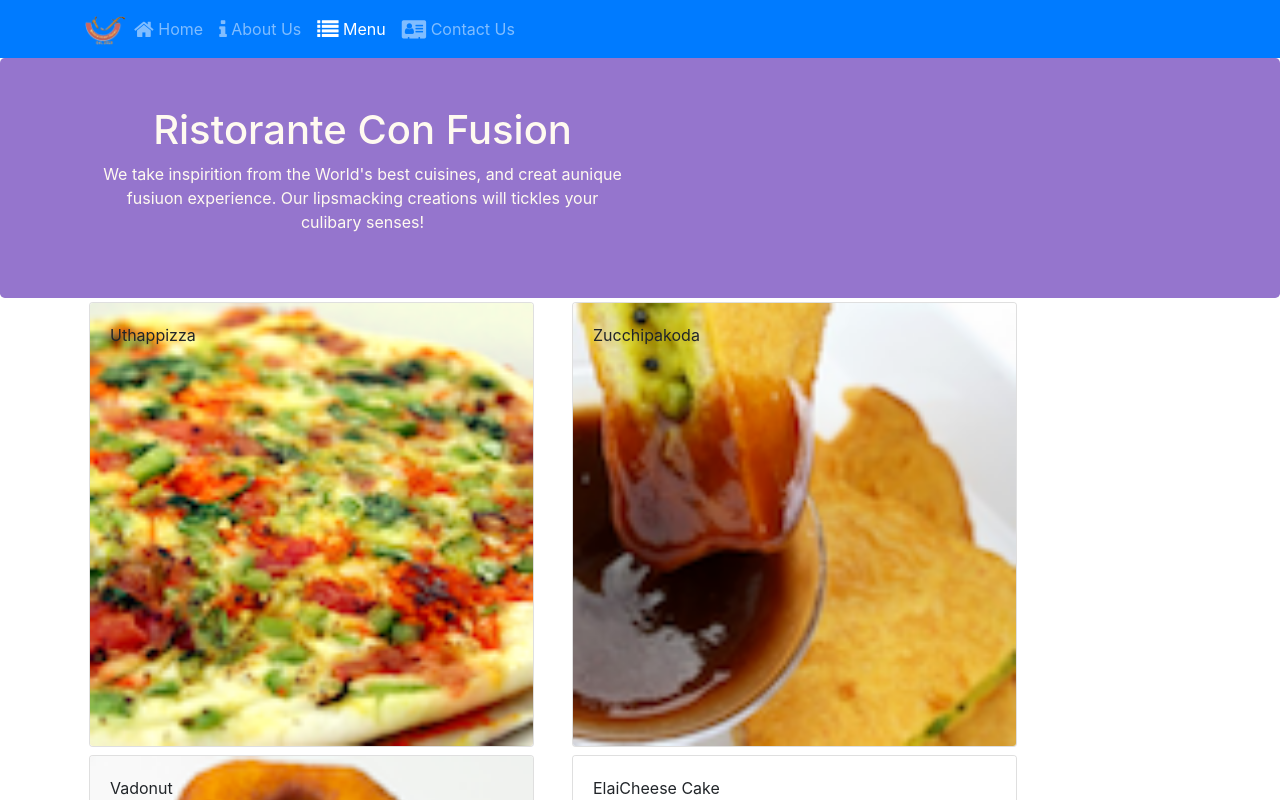
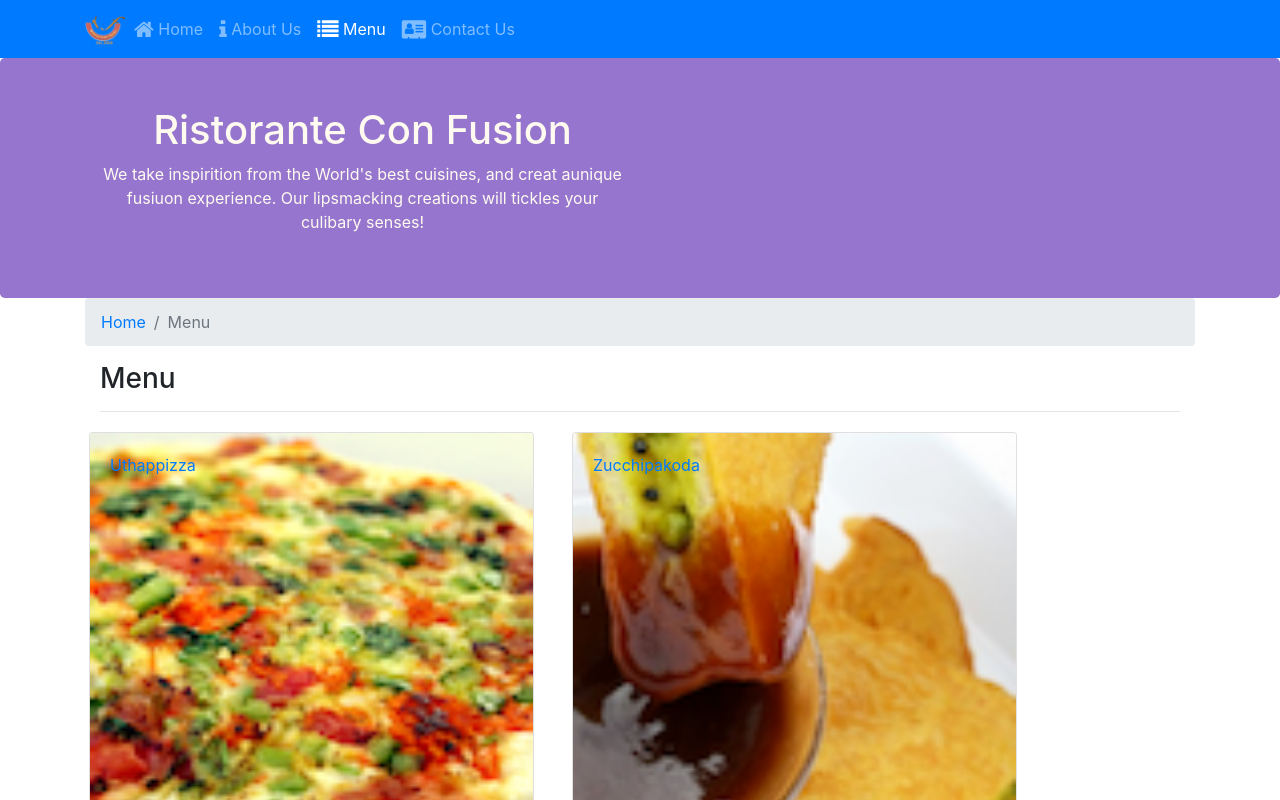
Before and after one commit to cwilliamson29/confusion-react, a React (Create React App) app: page /menu in a window 1280 px wide. Shown: the top 800 px of the page. Built offline with nearby package versions, Linux system fonts and the light colour scheme.

Commit message:
Finished comment view with routes

```diff
--- a/src/components/ContactComponent.js
+++ b/src/components/ContactComponent.js
@@ -1,8 +1,20 @@
 import React from "react";
+import { Breadcrumb, BreadcrumbItem } from "reactstrap";
+import { Link } from "react-router-dom";
 
 function Contact(props) {
   return (
     <div className="container">
+      <Breadcrumb>
+        <BreadcrumbItem>
+          <Link to="/home">Home</Link>{" "}
+        </BreadcrumbItem>
+        <BreadcrumbItem active>Contact Us</BreadcrumbItem>
+      </Breadcrumb>
+      <div className="col-12">
+        <h3>Contact Us</h3>
+        <hr />
+      </div>
       <div className="row row-content">
         <div className="col-12">
           <h3>Location Information</h3>
--- a/src/components/MainComponent.js
+++ b/src/components/MainComponent.js
@@ -9,7 +9,7 @@ import { DISHES } from "../shared/dishes";
 import { PROMOTIONS } from "../shared/promotions";
 import { LEADERS } from "../shared/leaders";
 import { COMMENTS } from "../shared/comments";
-import { Routes, Route, Navigate } from "react-router-dom";
+import { Routes, Route, useParams } from "react-router-dom";
 
 class Main extends Component {
   constructor(props) {
@@ -33,13 +33,30 @@ class Main extends Component {
         />
       );
     };
+
+    const DishWithId = () => {
+      const { dishId } = useParams();
+      //console.log(this.state.comments.map() + "maincomp");
+      return (
+        <DishDetail
+          dish={this.state.dishes[dishId]}
+          comments={this.state.comments}
+        />
+      );
+    };
+
     return (
       <div>
         <Header />
         <Routes>
           <Route path="home" element={<HomePage />} />
-          <Route path="menu" element={<Menu dishes={this.state.dishes} />} />
-          <Route path="contactus" element={<Contact />} />
+          <Route
+            exact
+            path="menu"
+            element={<Menu dishes={this.state.dishes} />}
+          />
+          <Route path="menu/:dishId" element={<DishWithId />} />
+          <Route exact path="contactus" element={<Contact />} />
         </Routes>
 
         <Footer />
--- a/src/components/dishDetail.js
+++ b/src/components/dishDetail.js
@@ -1,26 +1,36 @@
 import React from "react";
-import { Card, CardImg, CardText, CardBody, CardTitle } from "reactstrap";
+import {
+  Card,
+  CardImg,
+  CardText,
+  CardBody,
+  CardTitle,
+  Breadcrumb,
+  BreadcrumbItem,
+} from "reactstrap";
+import { Link } from "react-router-dom";
 
 function RenderComments({ dish }) {
   let options = { year: "numeric", month: "short", day: "numeric" };
 
-  const posts = dish.map((post) => {
-    return (
-      <li key={post.id}>
-        <p>{post.comment}</p>
-        <p className="font-italic">
-          -- {post.author},
-          <span>
-            {new Date(post.date).toLocaleDateString("en-US", options)}
-          </span>
-        </p>
-      </li>
-    );
-  });
   return (
     <div className="col-12 col-md-5 m-1">
       <h4>Comments:</h4>
-      <ul className="list-unstyled">{posts}</ul>
+      <ul className="list-unstyled">
+        {dish.map((coms) => {
+          return (
+            <li key={coms.id}>
+              <p>{coms.comment}</p>
+              <p className="font-italic">
+                -- {coms.author},&nbsp;
+                <span>
+                  {new Date(coms.date).toLocaleDateString("en-US", options)}
+                </span>
+              </p>
+            </li>
+          );
+        })}
+      </ul>
     </div>
   );
 }
@@ -40,16 +50,25 @@ function RenderDish({ dish }) {
 }
 
 function DishDetail(props) {
-  //const dish = props.dish;
+  const coms = props.comments.filter((item) => item.dishId === props.dish.id);
 
   if (props.dish === null) {
     return <div></div>;
   } else {
     return (
       <div className="container">
+        <Breadcrumb>
+          <BreadcrumbItem>
+            <Link to="/menu">Menu</Link>
+          </BreadcrumbItem>
+          <BreadcrumbItem active>{props.dish.name}</BreadcrumbItem>
+        </Breadcrumb>
+        <div className="col-12">
+          <h3>{props.dish.name}</h3>
+        </div>
         <div className="row">
           <RenderDish dish={props.dish} />
-          <RenderComments dish={props.dish.comments} />
+          <RenderComments dish={coms} />
         </div>
       </div>
     );
--- a/src/components/menuComponent.js
+++ b/src/components/menuComponent.js
@@ -1,13 +1,23 @@
 import React from "react";
-import { Card, CardImg, CardImgOverlay, CardTitle } from "reactstrap";
+import {
+  Card,
+  CardImg,
+  CardImgOverlay,
+  CardTitle,
+  Breadcrumb,
+  BreadcrumbItem,
+} from "reactstrap";
+import { Link } from "react-router-dom";
 
-function RenderMenuItem({ dish, onClick }) {
+function RenderMenuItem({ dish }) {
   return (
-    <Card onClick={() => onClick(dish.id)}>
-      <CardImg width="100%" src={dish.image} alt={dish.name} />
-      <CardImgOverlay>
-        <CardTitle>{dish.name}</CardTitle>
-      </CardImgOverlay>
+    <Card>
+      <Link to={`/menu/${dish.id}`}>
+        <CardImg width="100%" src={dish.image} alt={dish.name} />
+        <CardImgOverlay>
+          <CardTitle>{dish.name}</CardTitle>
+        </CardImgOverlay>
+      </Link>
     </Card>
   );
 }
@@ -16,13 +26,24 @@ const Menu = (props) => {
   const menu = props.dishes.map((dish) => {
     return (
       <div key={dish.id} className="col-12 col-md-5 m-1">
-        <RenderMenuItem dish={dish} onClick={props.onClick} />
+        <RenderMenuItem dish={dish} />
       </div>
     );
   });
 
   return (
     <div className="container">
+      <Breadcrumb>
+        <BreadcrumbItem>
+          <Link to="/home">Home</Link>{" "}
+        </BreadcrumbItem>
+        <BreadcrumbItem active>Menu</BreadcrumbItem>
+      </Breadcrumb>
+      <div className="col-12">
+        <h3>Menu</h3>
+        <hr />
+      </div>
+      <div className="row"></div>
       <div className="row">{menu}</div>
     </div>
   );
```
